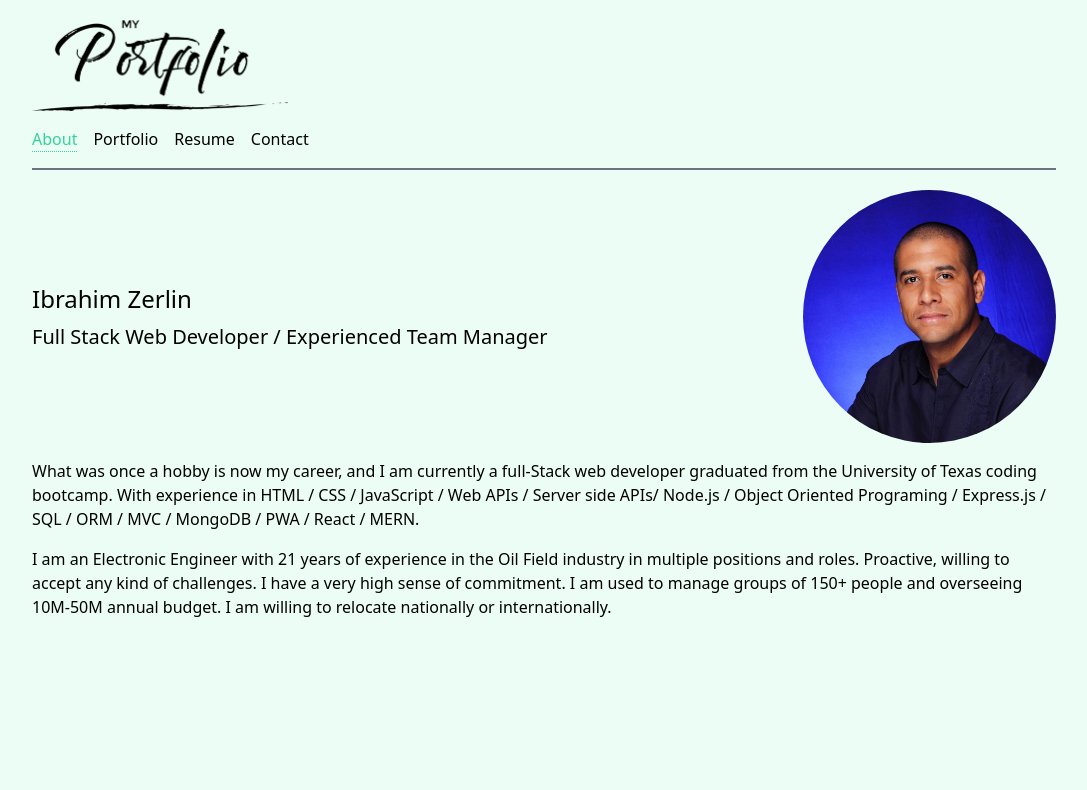
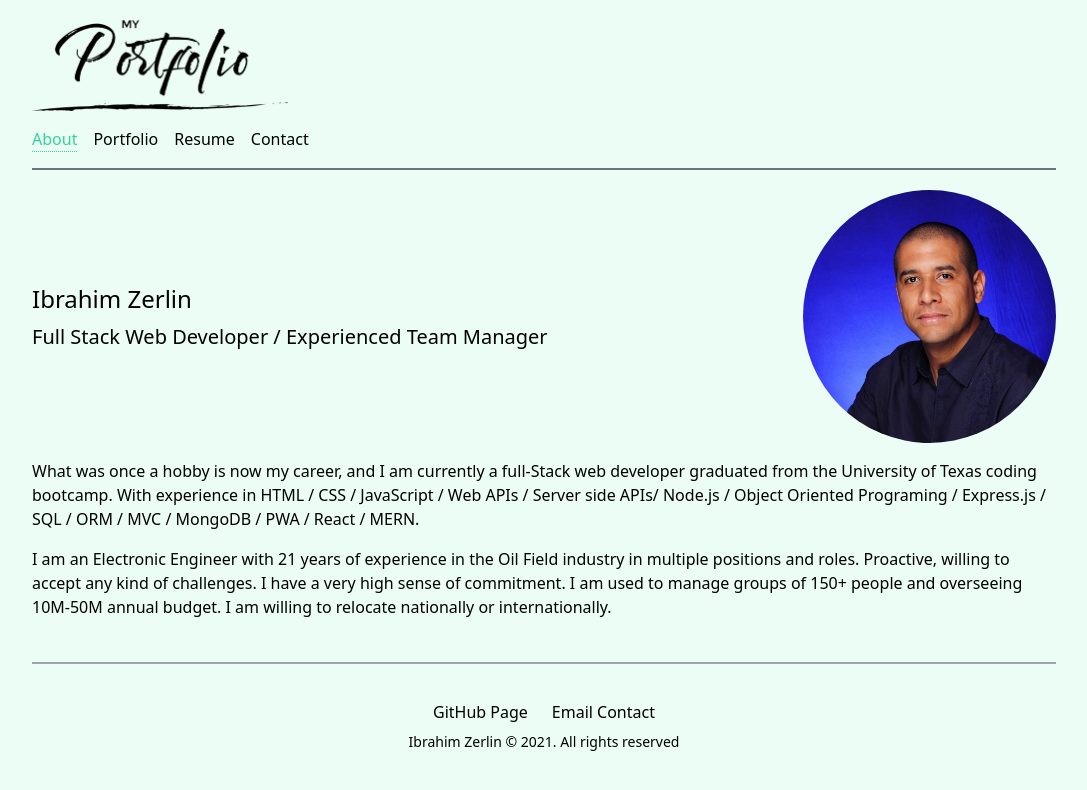
Before and after one commit to hbbc248/react-portofolio, a React (Create React App) app: page / in a window 1280 px wide. Shown: the top 790 px of the page, without its empty margins (96-1183 px from the left). Built offline with nearby package versions, Linux system fonts and the light colour scheme.

Commit message:
footer done

```diff
--- a/src/App.css
+++ b/src/App.css
@@ -10,8 +10,7 @@ body {
   cursor: pointer;
 }
 
-.nav-active,
-.site-main a:not(.button__link) {
+.nav-active {
   border-bottom: 1px dotted rgba(52, 211, 153);
   color: rgba(52, 211, 153);
 }
@@ -20,3 +19,7 @@ body {
 .site-main a:focus {
   border-bottom: 1px solid #25629C;
 }
+
+.footer-item:hover {
+  color: rgba(52, 211, 153);
+}
--- a/src/App.js
+++ b/src/App.js
@@ -5,6 +5,7 @@ import './App.css';
 // Components.
 import Header from './components/Header';
 import Main from './components/Main';
+import Footer from './components/Footer';
 
 
 function App() {
@@ -22,6 +23,7 @@ function App() {
         setSelectedNavItem={setSelectedNavItem}
       />
       <Main selectedNavItem={selectedNavItem} />
+      <Footer />
     </div>
   );
 }
--- /dev/null
+++ b/src/components/Footer/index.jsx
@@ -0,0 +1,25 @@
+import React from 'react';
+
+const curYear = new Date().getFullYear();
+
+const Footer = () => (
+  <>
+    <footer className="site-footer border-t-2 border-solid border-gray-400 py-2 mt-2">
+      <div className="mx-auto container pt-2 lg:pt-2 flex flex-col items-center justify-center">
+        <div className="text-black flex flex-col md:items-center f-f-l pt-3">
+          <div className="md:flex items-center mt-2 md:mt-2 mb-2 text-base text-color f-f-l">
+            <a className="footer-item md:mr-6 pb-4 md:py-0 cursor-pointer" href="https://github.com/hbbc248/" target="blank">GitHub Page</a>
+            <a className="footer-item cursor-pointer" href="mailto: ibrahimzerlin@hotmail.com">Email Contact</a>
+          </div>
+          <div className="text-sm text-color mb-10 f-f-l">
+            <p> Ibrahim Zerlin © 2021. All rights reserved</p>
+          </div>
+        </div>
+      </div>
+    </footer>
+  </>
+
+
+);
+
+export default Footer;
```
